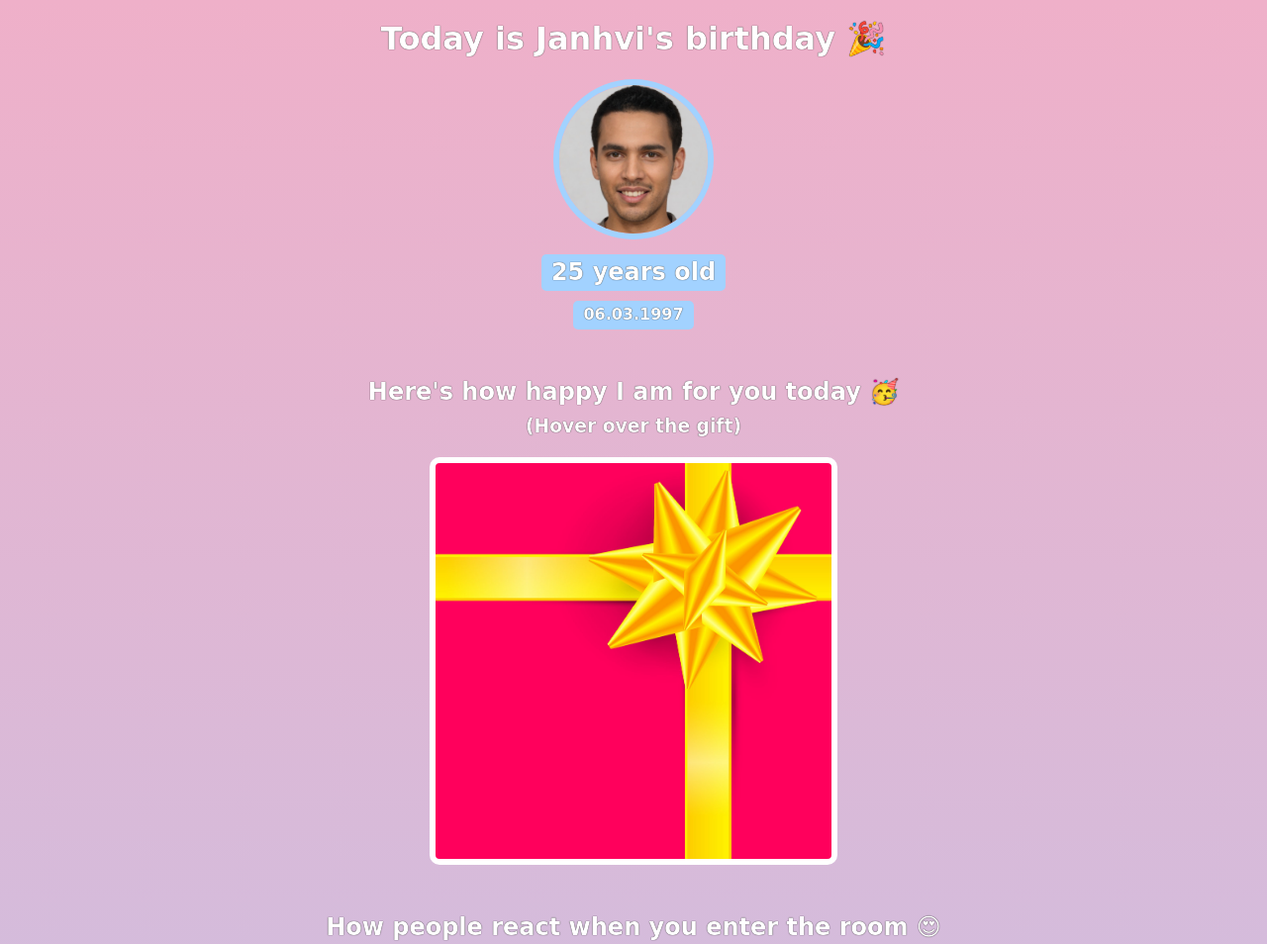
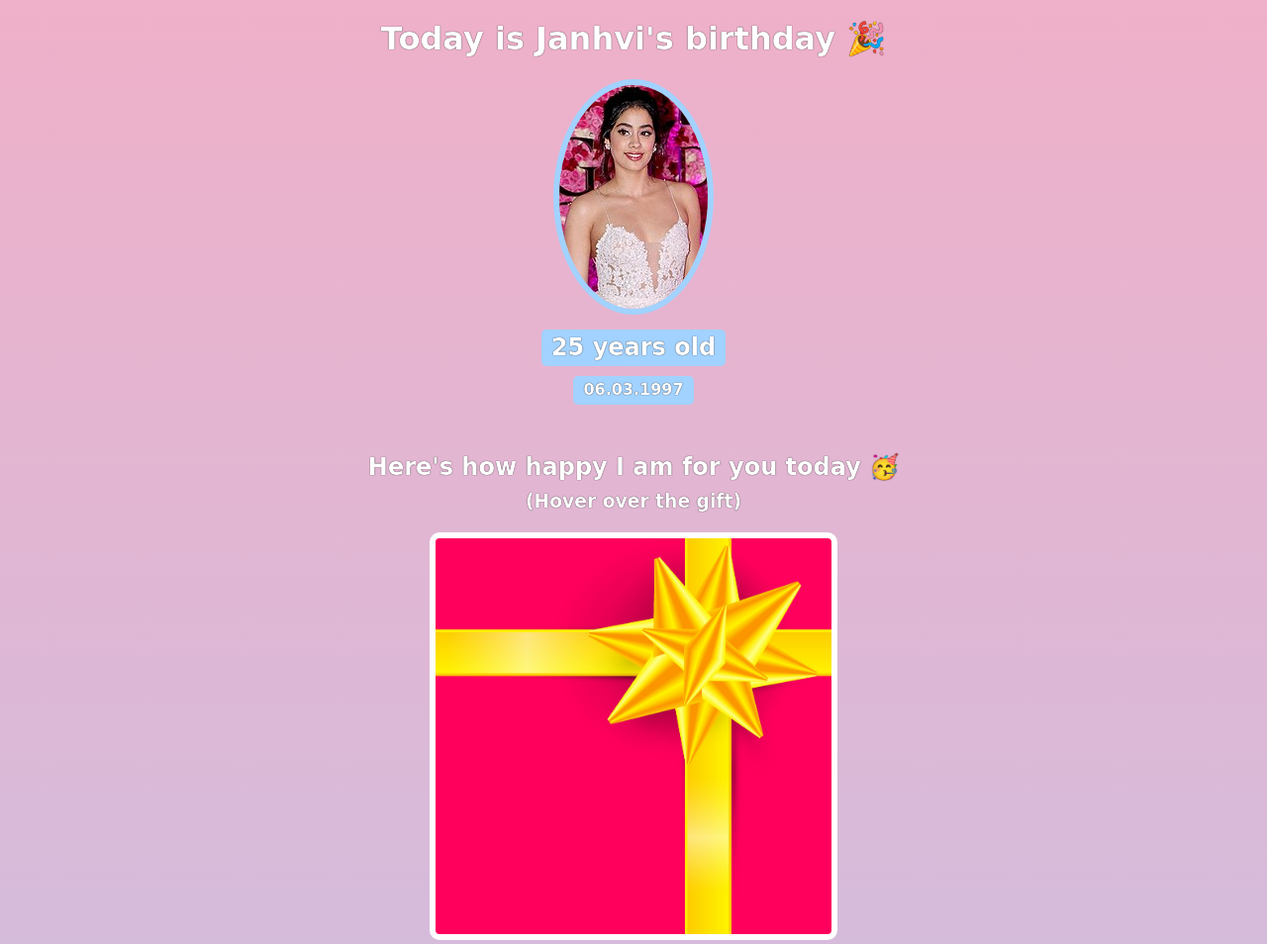
Before and after one commit to sumanch123/birtyday_site, a website built with Vite: page index.html in a window 1280 px wide. Shown: the top 954 px of the page at 99% size. Built offline with nearby package versions, Linux system fonts and the light colour scheme; a web font is replaced by a local one.

Commit message:
janhvi photo updated

```diff
--- a/index.html
+++ b/index.html
@@ -8,7 +8,7 @@
     <body>
         <div id="header">
             <h1>Today is Janhvi's birthday 🎉</h1>
-            <img id="bff-img" src="images/nick.jpg">
+            <img id="bff-img" src="images/janhvi.jpeg">
             <h2 id="bday-age">25 years old</h2>
             <h4 id="bday-date">06.03.1997</h4>
         </div>
```
Also changed, not shown: images/janhvi.jpeg (added).
